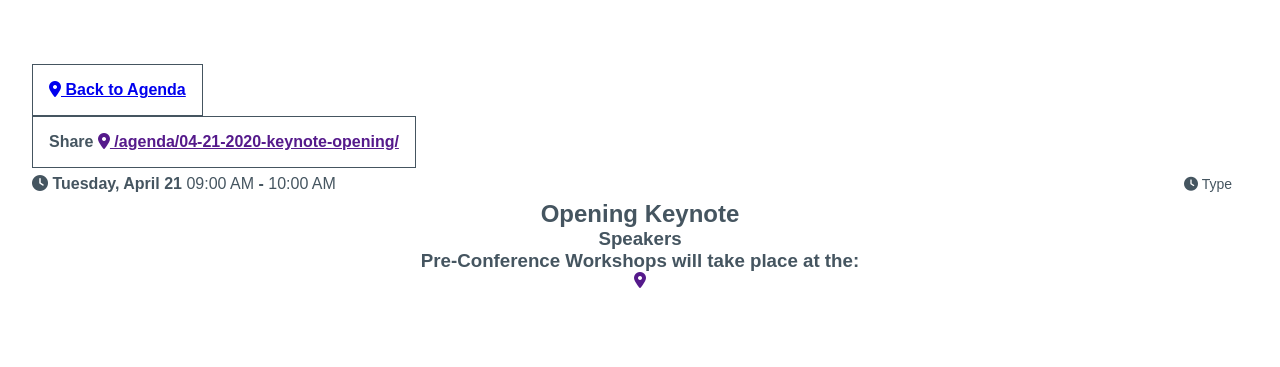
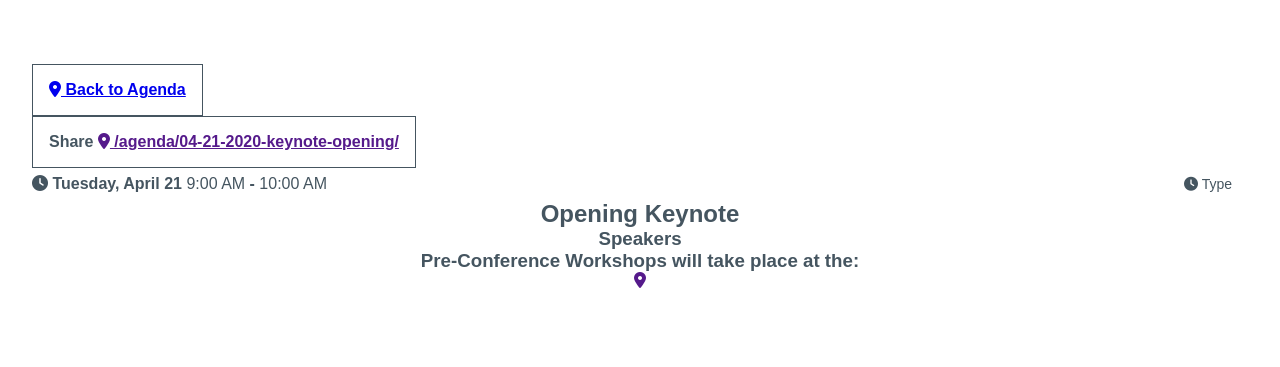
Before and after one commit to marcusrelacion/c3-marketing-site, a Jekyll site: the page built from _agenda/04-21-2020-keynote-opening.md, in a window 1280 px wide and 1109 px high. Shown: the part 276-643 px from the top of the window. Built offline with Jekyll 4.4.1, drawn with Linux system fonts in a browser that asks for light colours; nearby versions of some CDN libraries; some web fonts are replaced.

Commit message:
Updated 04 21 2020 Keynote Opening

```diff
--- a/_agenda/04-21-2020-keynote-opening.md
+++ b/_agenda/04-21-2020-keynote-opening.md
@@ -2,17 +2,10 @@
 title: Opening Keynote
 date: 2020-04-21 09:00:00 -04:00
 position: 8
-description:
-modal:
-  url:
 event:
   date: 2020-04-21 09:00:00 -04:00
-  start-time: '09:00 AM'
+  start-time: 9:00 AM
   end-time: 10:00 AM
-speakers:
-- name:
-  title:
-  company:
 filter-date:
   is-day-3: true
 filter-time:
```
